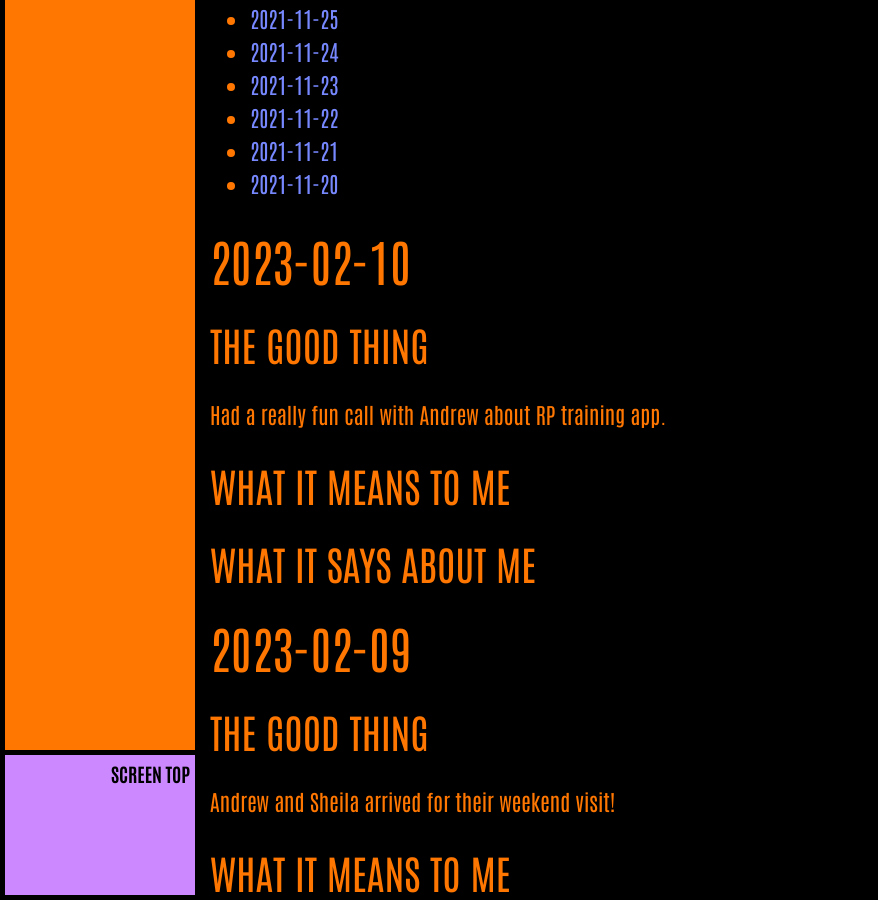
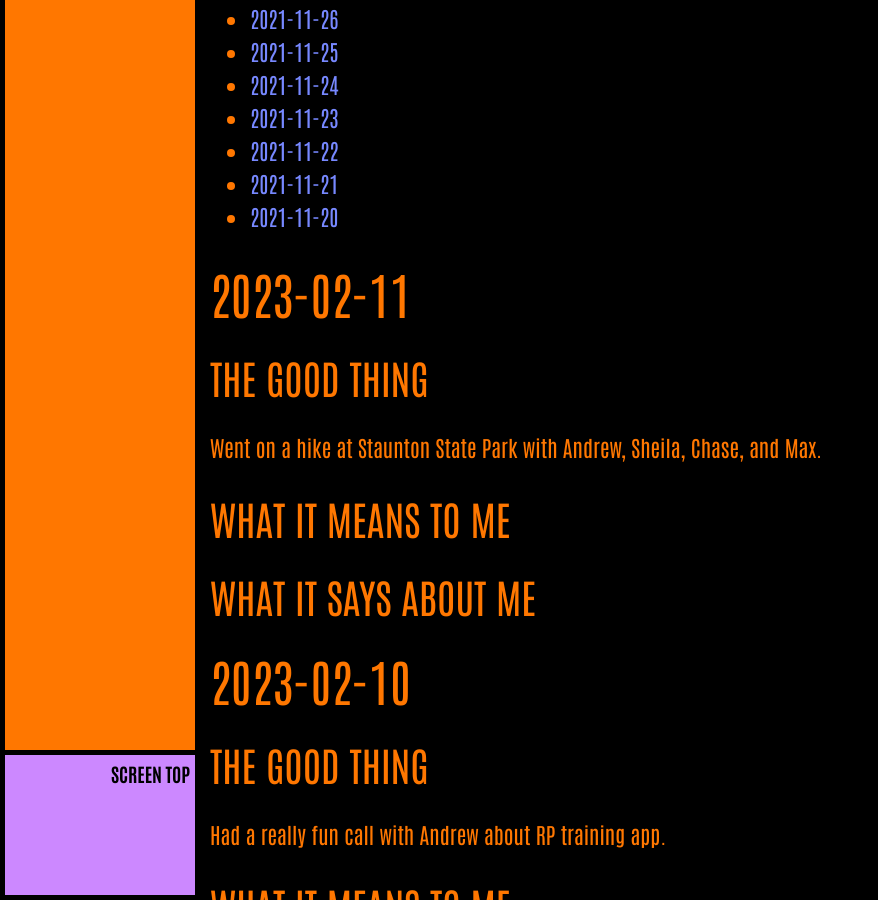
Before and after one commit to ArthurZey/arthurzey.github.io, a Jekyll site: the page built from _pages/one-good-thing.md, in a window 1280 px wide and 900 px high, scrolled down 9207 px. Shown: the whole window, without its empty margins (0-878 px from the left). Built offline with Jekyll 4.4.1, drawn with Linux system fonts in a browser that asks for light colours; some of the changed text lies outside the part shown.

Commit message:
added stub for 2023-02-11

```diff
--- a/_pages/one-good-thing.md
+++ b/_pages/one-good-thing.md
@@ -13,6 +13,15 @@
 {:toc}
 {::options toc_levels="2" /}
 
+## 2023-02-11
+### The Good Thing
+Went on a hike at Staunton State Park with Andrew, Sheila, Chase, and Max.
+### What It Means to Me
+
+### What It Says about Me
+
+
+
 ## 2023-02-10
 ### The Good Thing
 Had a really fun call with Andrew about RP training app.
```
Also changed, not shown: other parts of _pages/one-good-thing.md (+1 -1 lines).
